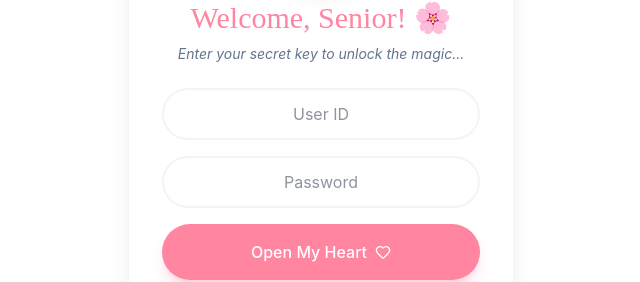
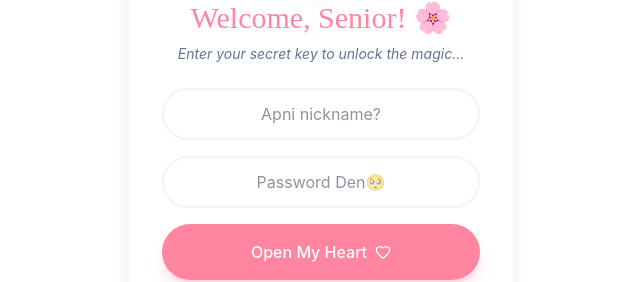
Before and after one commit to joyanddas500/Wish, a React (Vite) app: page / in a window 1280 px wide. Shown: the part 308-590 px from the top of the page, without its empty margins (319-959 px from the left). Built offline with nearby package versions, Linux system fonts and the light colour scheme.

Commit message:
Update placeholders in LoginOverlay form inputs

```diff
--- a/src/components/LoginOverlay.tsx
+++ b/src/components/LoginOverlay.tsx
@@ -72,14 +72,14 @@ export const LoginOverlay: React.FC<LoginOverlayProps> = ({ onLogin }) => {
         <form onSubmit={handleLogin} className="space-y-4">
           <input
             type="text"
-            placeholder="User ID"
+            placeholder="Apni nickname?"
             value={userId}
             onChange={(e) => setUserId(e.target.value)}
             className="w-full px-6 py-3 rounded-full border-2 border-slate-100 focus:border-primary outline-none transition-all text-center"
           />
           <input
             type="password"
-            placeholder="Password"
+            placeholder="Password Den🥺"
             value={password}
             onChange={(e) => setPassword(e.target.value)}
             className="w-full px-6 py-3 rounded-full border-2 border-slate-100 focus:border-primary outline-none transition-all text-center"
```
